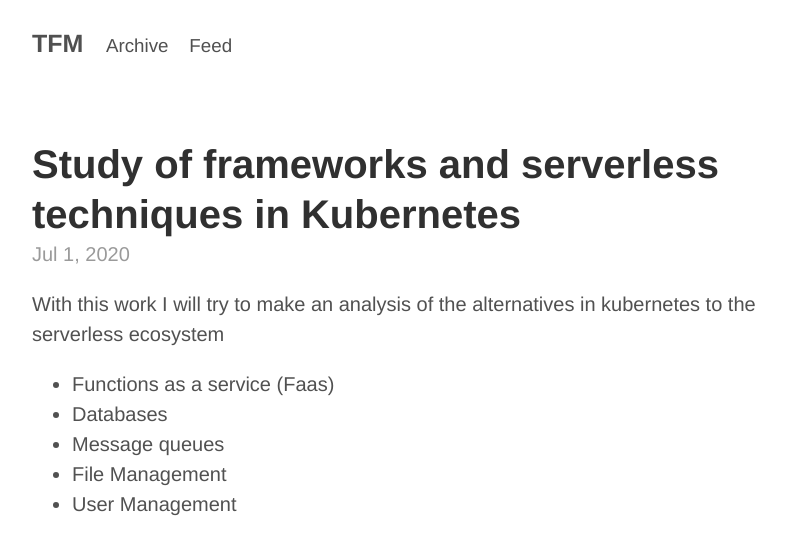
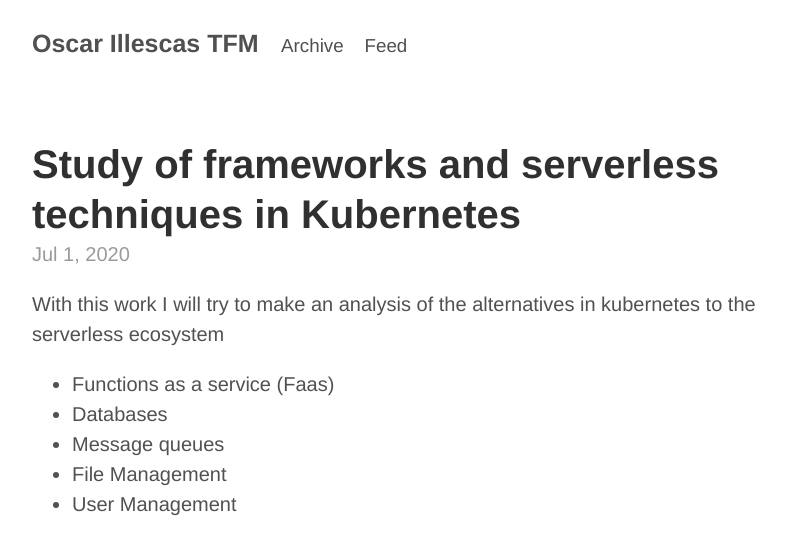
Before and after one commit to oillescas/oillescas.github.io, a Jekyll site: the page built from index.html, in a window 1280 px wide. Shown: the top 555 px of the page, without its empty margins (228-1014 px from the left). Built offline with Jekyll 4.4.1, drawn with Linux system fonts in a browser that asks for light colours.

Commit message:
fix title

```diff
--- a/_config.yml
+++ b/_config.yml
@@ -1,7 +1,7 @@
 ###########
 # site.title, site.url, site.author.name
 
-title:   'TFM'
+title:   'Oscar Illescas TFM'
 author:
   name:  'Oscar Illescas Jiménez'
 
--- a/_layouts/default.html
+++ b/_layouts/default.html
@@ -12,7 +12,7 @@
 <div class="container">
 <header class="masthead">
    <h3 class="masthead-title">
-     <a href="{{ site.path }}">{{ site.title }}</a>
+     <a href="{{ site.path }}/">{{ site.title }}</a>
      <small>
         &nbsp;&nbsp;&nbsp;<a href="{{ site.path }}/archive.html">Archive</a>
      </small>
```
